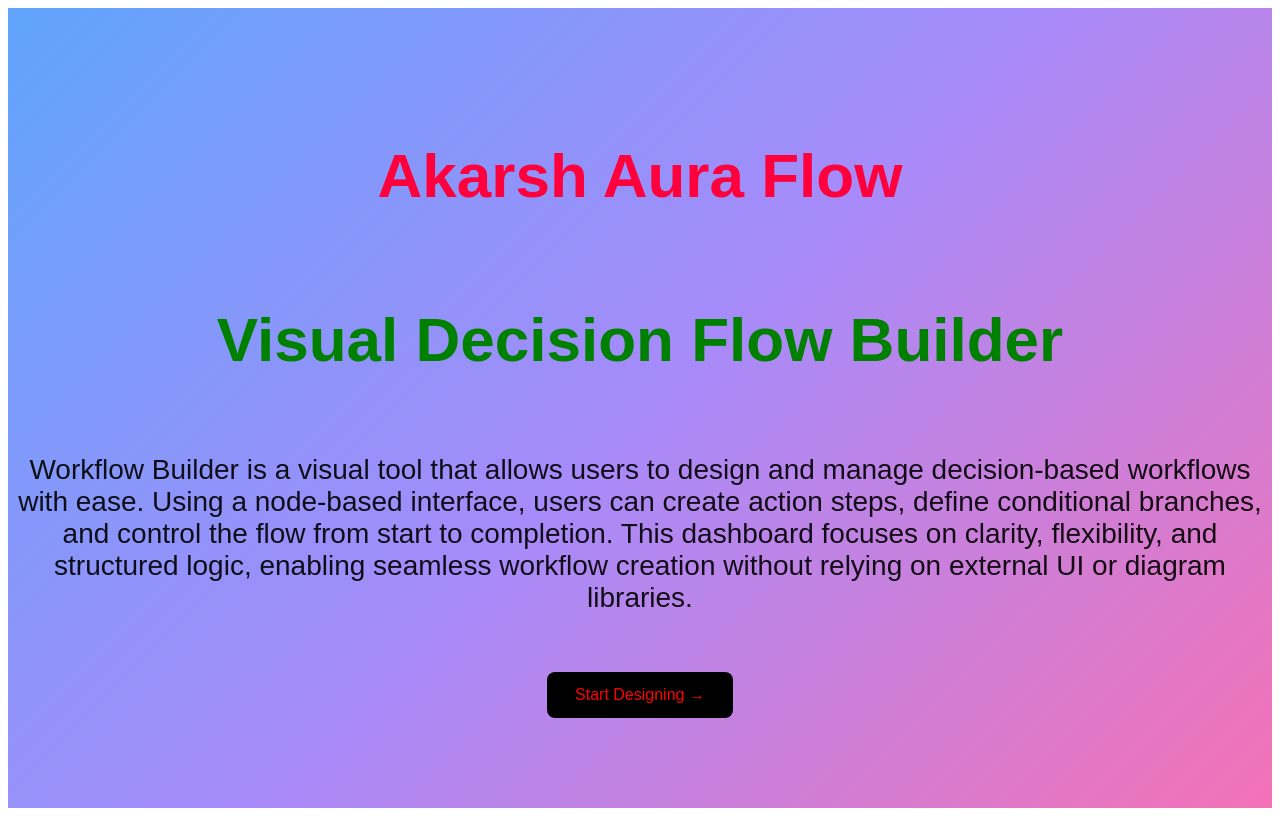
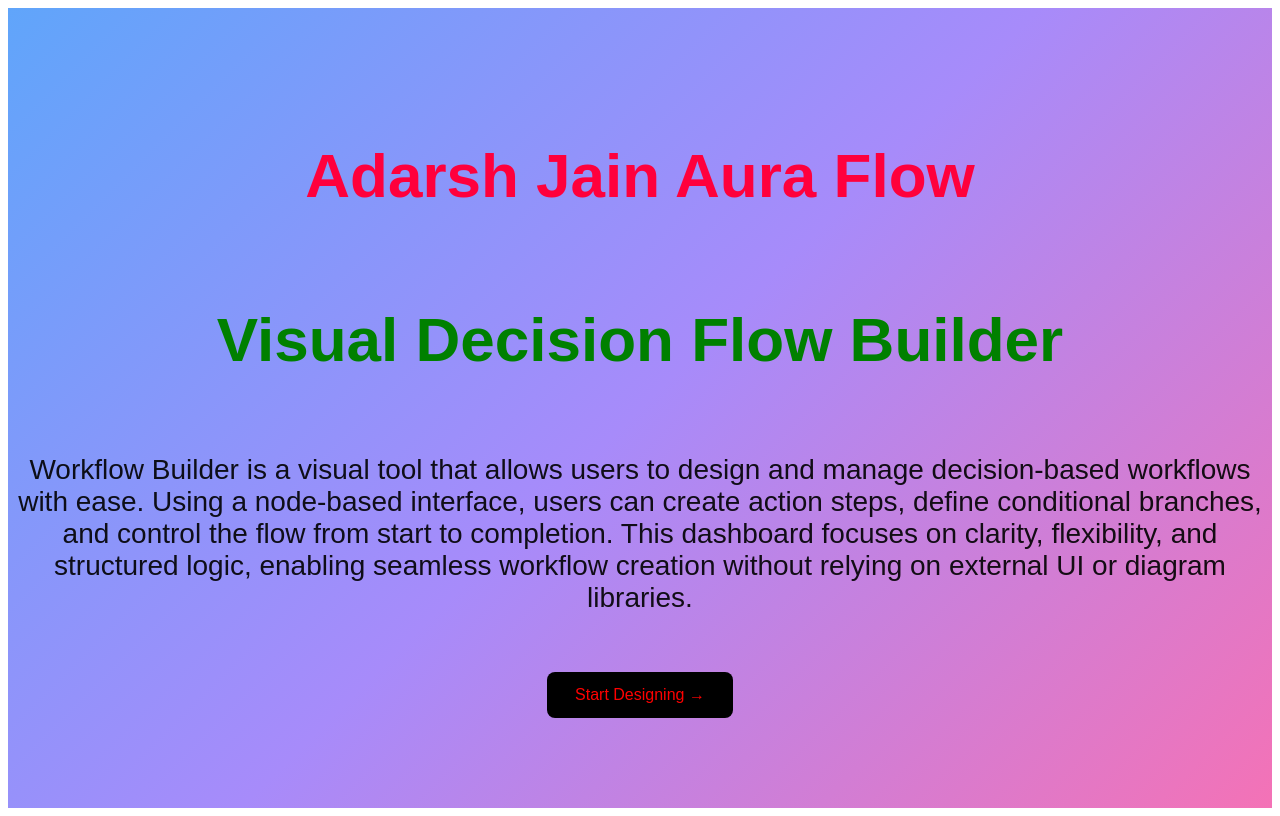
Before and after one commit to Jainadarsh101805/front-end-project--main, a React (Vite) app: page / in a window 1280 px wide. Built offline with nearby package versions, Linux system fonts and the light colour scheme.

Commit message:
Update App.tsx

```diff
--- a/src/App.tsx
+++ b/src/App.tsx
@@ -20,7 +20,7 @@ export default function App() {
           textAlign: "center",
         }}
       >
-        <h1 style={{ fontSize: 62, color: "#ff003c" }}>Akarsh Aura Flow </h1>
+        <h1 style={{ fontSize: 62, color: "#ff003c" }}>Adarsh  Jain Aura Flow </h1>
         <h2 style={{ fontSize: 62,  color: "green" }}>Visual Decision Flow Builder</h2>
         <p style={{ fontSize: 28, opacity: 0.9, color: "black"}}>
 
```
